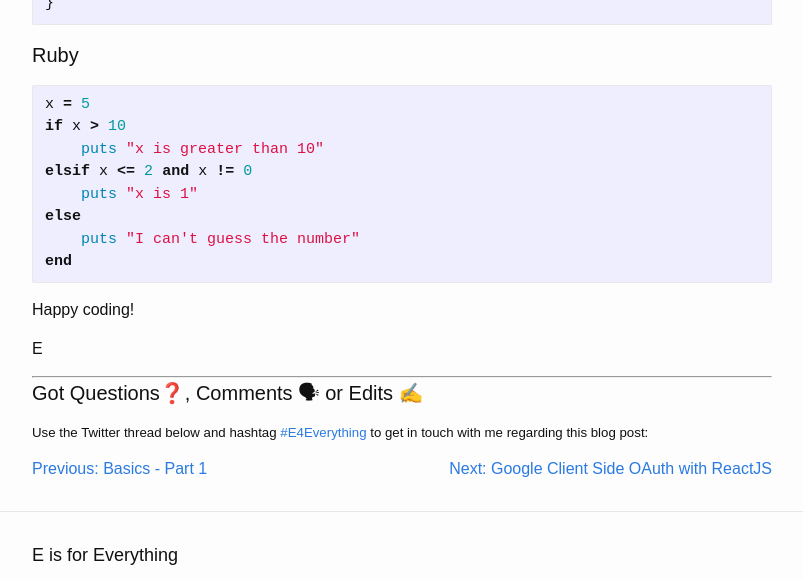
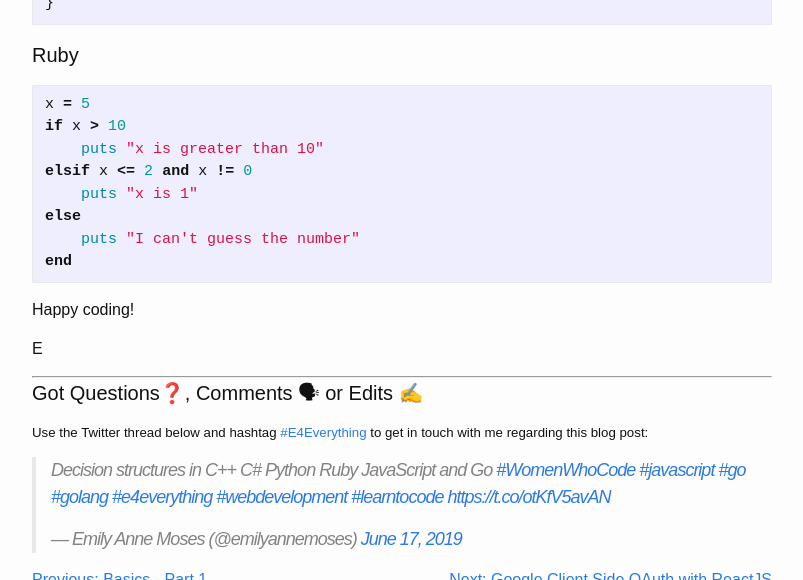
Before and after one commit to emilyannemoses/blog, a Jekyll site: the page built from _posts/2019-06-17-basics-pt2.md, in a window 1280 px wide and 900 px high, scrolled down 3447 px, cut to the strip 0-580 px from the top of the window. Shown: the whole strip, without its empty margins (238-1041 px from the left). Built offline with Jekyll 4.4.1, drawn with Linux system fonts in a browser that asks for light colours; comment, search, counter and statistics services are not loaded.

Commit message:
adding wteet

```diff
--- a/_posts/2019-06-17-basics-pt2.md
+++ b/_posts/2019-06-17-basics-pt2.md
@@ -178,4 +178,7 @@
 <h4>Got Questions❓, Comments 🗣 or Edits ✍</h4>
 <h5>Use the Twitter thread below and hashtag <a href="https://twitter.com/hashtag/e4everything?f=tweets&vertical=default&lang=en" target="_blank">#E4Everything</a> to get in touch with me regarding this blog post:</h5>
 
+<blockquote class="twitter-tweet" data-lang="en"><p lang="en" dir="ltr">Decision structures in C++ C# Python Ruby JavaScript and Go <a href="https://twitter.com/hashtag/WomenWhoCode?src=hash&amp;ref_src=twsrc%5Etfw">#WomenWhoCode</a> <a href="https://twitter.com/hashtag/javascript?src=hash&amp;ref_src=twsrc%5Etfw">#javascript</a> <a href="https://twitter.com/hashtag/go?src=hash&amp;ref_src=twsrc%5Etfw">#go</a> <a href="https://twitter.com/hashtag/golang?src=hash&amp;ref_src=twsrc%5Etfw">#golang</a> <a href="https://twitter.com/hashtag/e4everything?src=hash&amp;ref_src=twsrc%5Etfw">#e4everything</a> <a href="https://twitter.com/hashtag/webdevelopment?src=hash&amp;ref_src=twsrc%5Etfw">#webdevelopment</a> <a href="https://twitter.com/hashtag/learntocode?src=hash&amp;ref_src=twsrc%5Etfw">#learntocode</a> <a href="https://t.co/otKfV5avAN">https://t.co/otKfV5avAN</a></p>&mdash; Emily Anne Moses (@emilyannemoses) <a href="https://twitter.com/emilyannemoses/status/1140696468686331905?ref_src=twsrc%5Etfw">June 17, 2019</a></blockquote>
+<script async src="https://platform.twitter.com/widgets.js" charset="utf-8"></script>
+
 <span><a href="https://eamoses.github.io/blog/2019/06/16/basics-pt1.html" style="float:left;">Previous: Basics - Part 1</a><a href="https://eamoses.github.io/blog/2019/06/18/oauth-react.html" style="float:right;">Next: Google Client Side OAuth with ReactJS</a></span>
```
